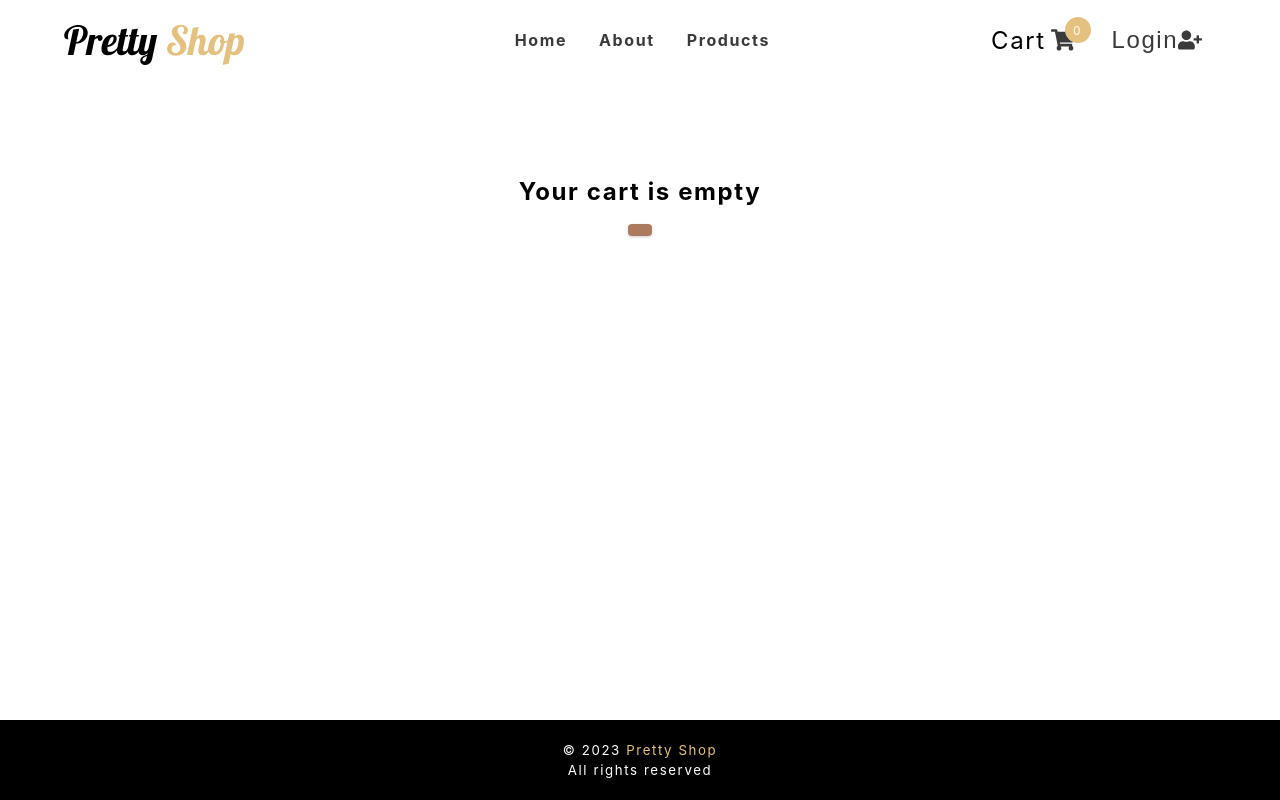
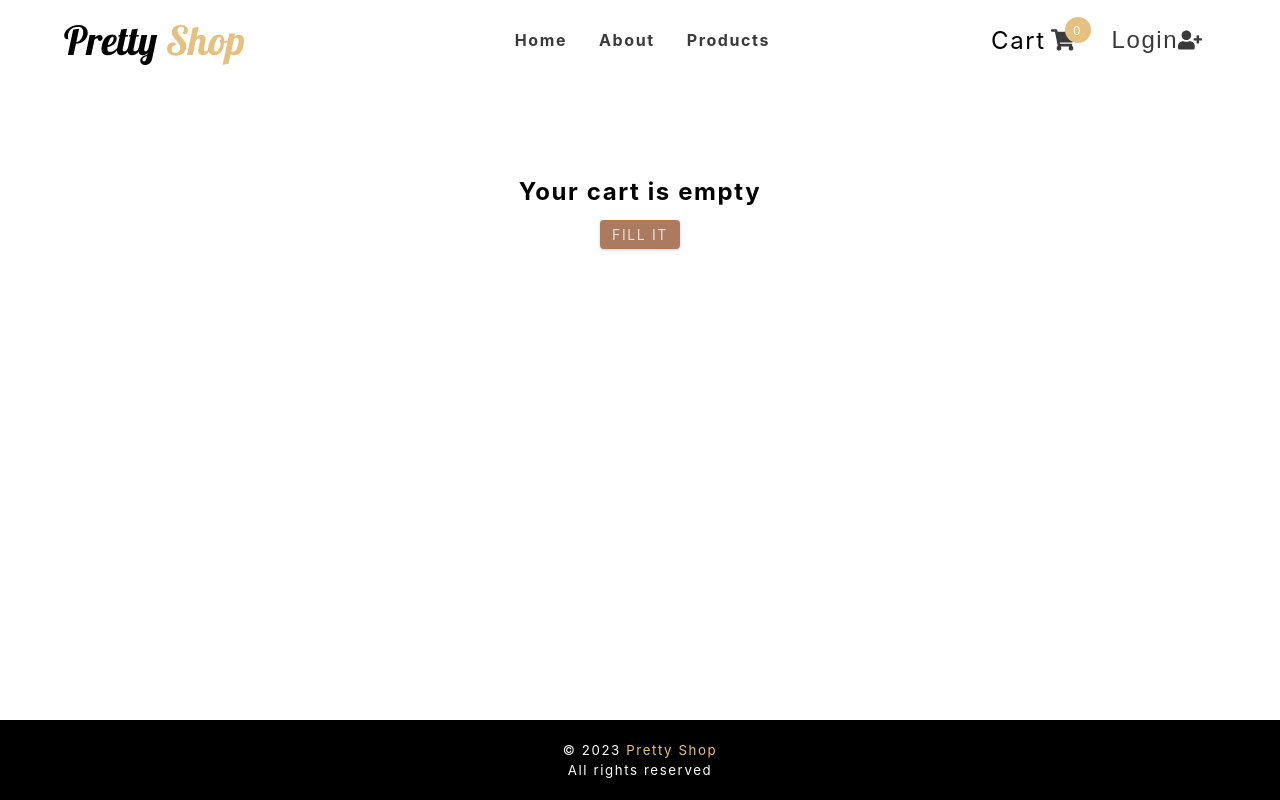
Before and after one commit to emirlan0706/pretty-shop-react-app-v2, a React (Create React App) app: page /Cart in a window 1280 px wide. Built offline with nearby package versions, Linux system fonts and the light colour scheme; no server answers.

Commit message:
git commit --amend -m an updated commit message

```diff
--- a/src/pages/CartPage.js
+++ b/src/pages/CartPage.js
@@ -12,7 +12,7 @@ const CartPage = () => {
         <div className="empty">
           <h2>Your cart is empty</h2>
           <Link to="/products" className="btn">
-            {/* fill it */}
+            fill it
           </Link>
         </div>
       </Wrapper>
```
